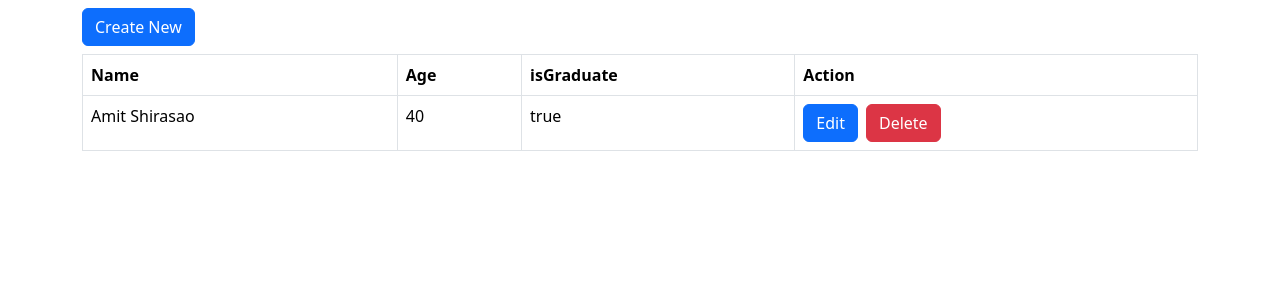
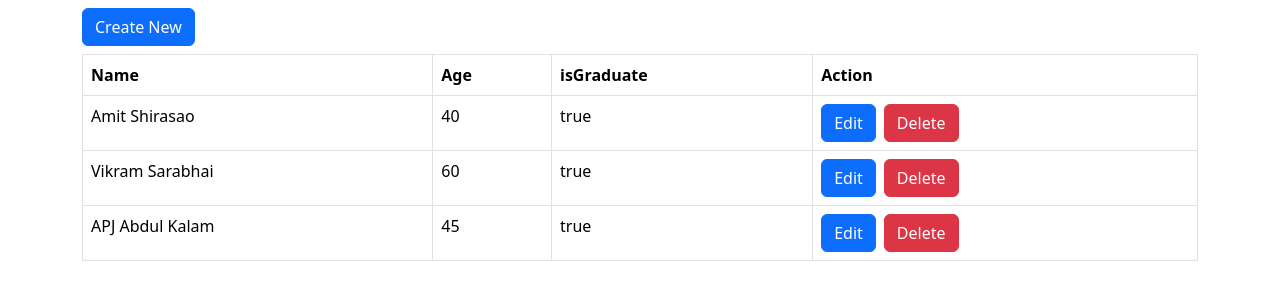
Before and after one commit to amit-shirasao/EMS_UI, an Angular app: page / in a window 1280 px wide. Shown: the top 300 px of the page. Built offline with nearby package versions, Linux system fonts and the light colour scheme.

Commit message:
Two more records were added while keeping the data hard coded in app.ts file.

```diff
--- a/src/app/app.html
+++ b/src/app/app.html
@@ -20,6 +20,24 @@
           <button class="btn btn-danger ms-2">Delete</button>
         </td>
       </tr>
+      <tr>
+        <td>{{employees()[1].name}}</td>
+        <td>{{employees()[1].age}}</td>
+        <td>{{employees()[1].isGraduate}}</td>
+        <td>
+          <button class="btn btn-primary">Edit</button>
+          <button class="btn btn-danger ms-2">Delete</button>
+        </td>
+      </tr>
+      <tr>
+        <td>{{employees()[2].name}}</td>
+        <td>{{employees()[2].age}}</td>
+        <td>{{employees()[2].isGraduate}}</td>
+        <td>
+          <button class="btn btn-primary">Edit</button>
+          <button class="btn btn-danger ms-2">Delete</button>
+        </td>
+      </tr>
     </tbody>
   </table>
 </div>
--- a/src/app/app.ts
+++ b/src/app/app.ts
@@ -16,5 +16,15 @@ export class App {
       age: 40,
       isGraduate: true,
     },
+    {
+      name: 'Vikram Sarabhai',
+      age: 60,
+      isGraduate: true,
+    },
+    {
+      name: 'APJ Abdul Kalam',
+      age: 45,
+      isGraduate: true,
+    },
   ]);
 }
```
